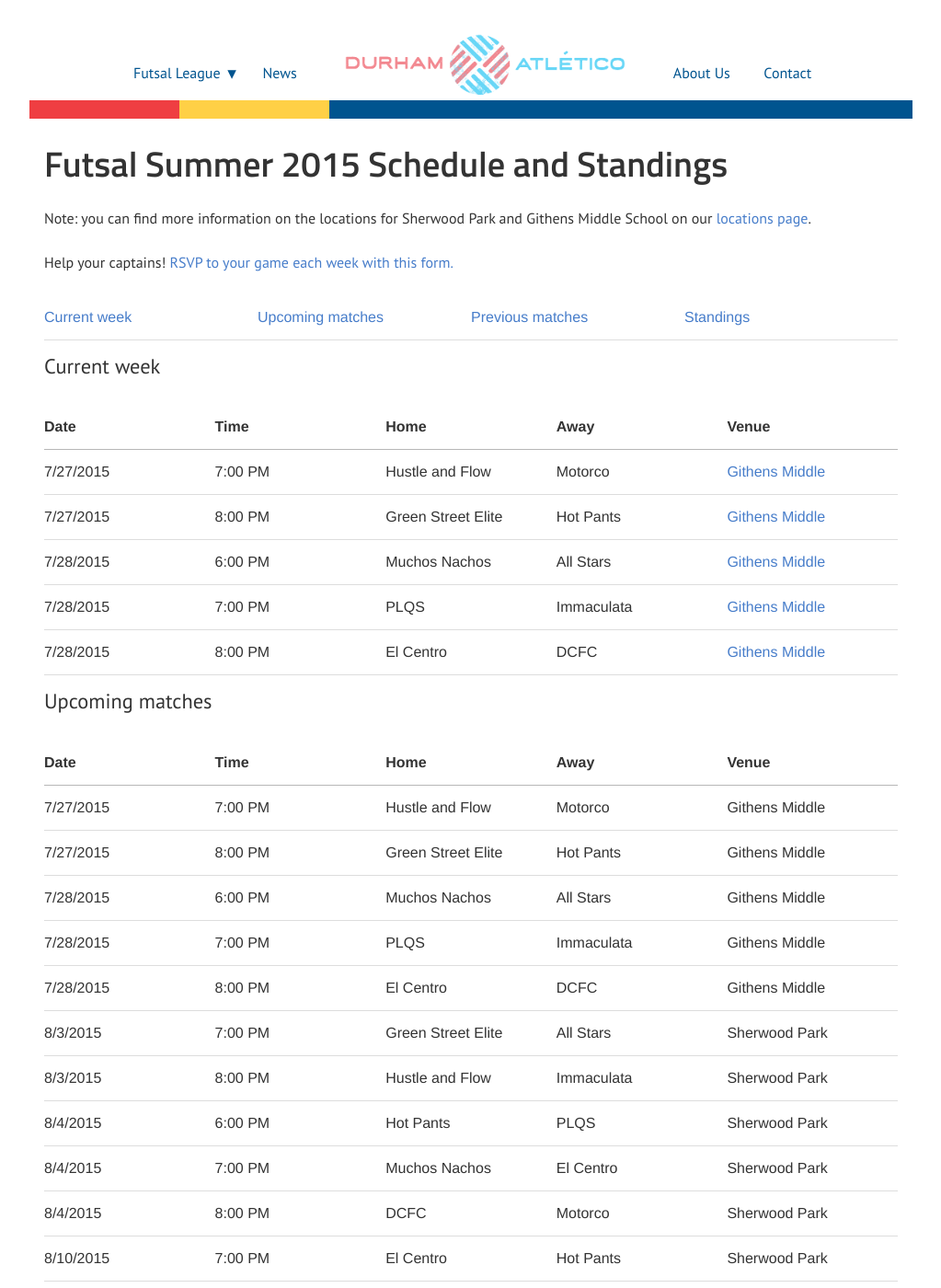
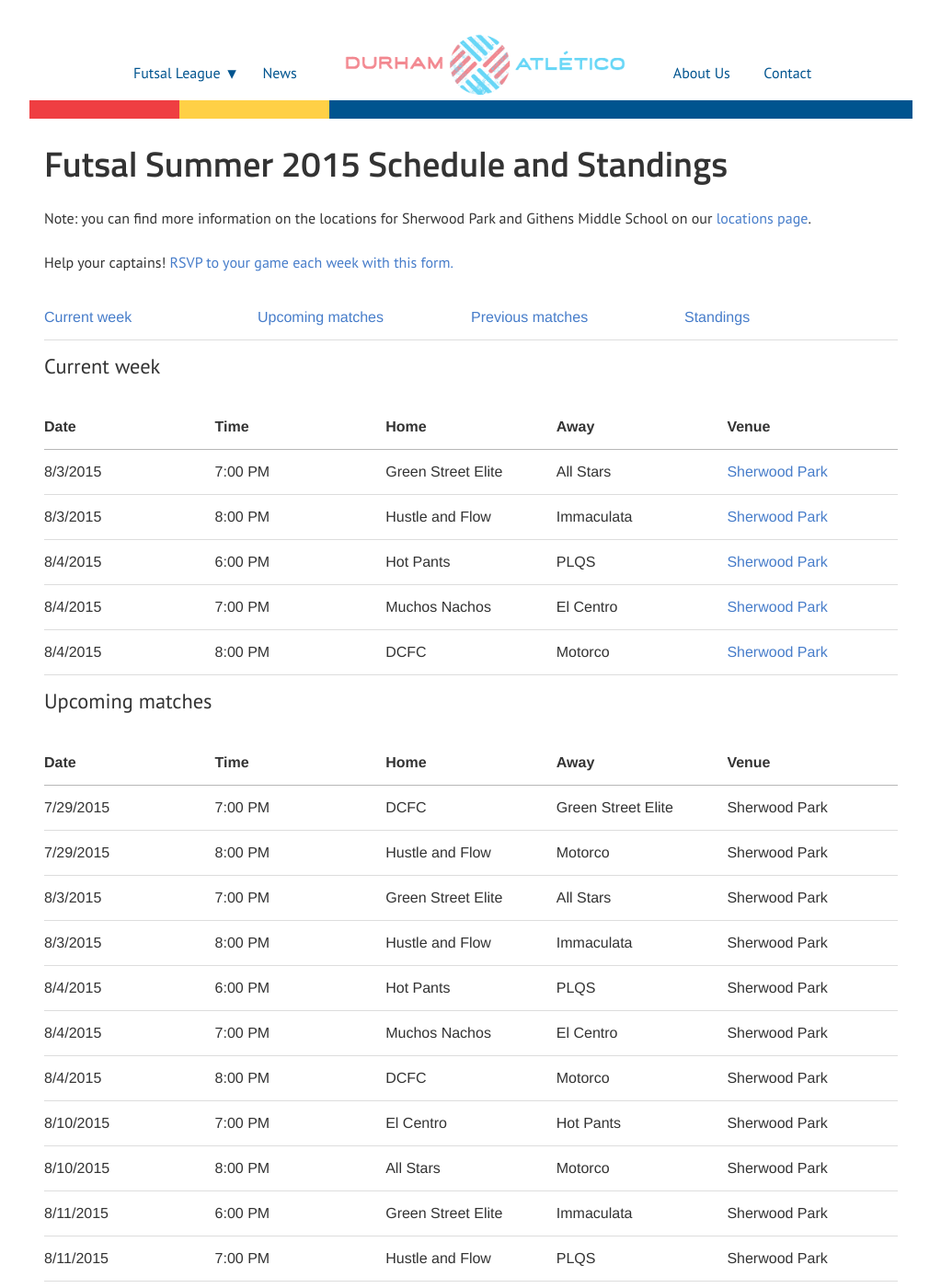
Before and after one commit to durhamatletico/durhamatletico.github.io, a Jekyll site: the page built from futsal/schedule.html, in a window 1280 px wide and 1400 px high. Shown: the whole window at 92% size, without its empty margins (128-1151 px from the left). Built offline with Jekyll 4.4.1, drawn with Linux system fonts in a browser that asks for light colours; some of the changed text lies outside the part shown.

Commit message:
Cross fingers, run script and rebuild _data
I followed the README, and have no idea if it's right.

I had to do source ~/.bashrc again to get
which csvgrep to show

```diff
--- a/_data/2015/summer/matches.json
+++ b/_data/2015/summer/matches.json
@@ -24,8 +24,6 @@
 {"Date":"6/29/2015","Time":"8:00 PM","Team 1":"El Centro","Team 2":"PLQS","Default venue":"Sherwood Park","Team 1 score":"4","Team 2 score":"6","":""}
 ,
 {"Date":"6/30/2015","Time":"6:00 PM","Team 1":"Motorco","Team 2":"Hot Pants","Default venue":"Sherwood Park","Team 1 score":"6","Team 2 score":"1","":""}
-,
-{"Date":"6/30/2015","Time":"7:00 PM","Team 1":"DCFC","Team 2":"Green Street Elite","Default venue":"Sherwood Park","Team 1 score":"Postponed","Team 2 score":"Postponed","":""}
 ,
 {"Date":"7/9/2015","Time":"7:00 PM","Team 1":"Muchos Nachos","Team 2":"Hustle and Flow","Default venue":"Sherwood Park","Team 1 score":"6","Team 2 score":"3","":""}
 ,
@@ -58,4 +56,12 @@
 {"Date":"7/21/2015","Time":"7:00 PM","Team 1":"Muchos Nachos","Team 2":"Motorco","Default venue":"Githens Middle School","Team 1 score":"5","Team 2 score":"13","":""}
 ,
 {"Date":"7/21/2015","Time":"8:00 PM","Team 1":"PLQS","Team 2":"DCFC","Default venue":"Githens Middle School","Team 1 score":"7","Team 2 score":"8","":""}
+,
+{"Date":"7/27/2015","Time":"8:00 PM","Team 1":"Green Street Elite","Team 2":"Hot Pants","Default venue":"Githens Middle School","Team 1 score":"5","Team 2 score":"3","":""}
+,
+{"Date":"7/28/2015","Time":"6:00 PM","Team 1":"Muchos Nachos","Team 2":"All Stars","Default venue":"Githens Middle School","Team 1 score":"9","Team 2 score":"10","":""}
+,
+{"Date":"7/28/2015","Time":"7:00 PM","Team 1":"PLQS","Team 2":"Immaculata","Default venue":"Githens Middle School","Team 1 score":"11","Team 2 score":"9","":""}
+,
+{"Date":"7/28/2015","Time":"8:00 PM","Team 1":"El Centro","Team 2":"DCFC","Default venue":"Githens Middle School","Team 1 score":"6","Team 2 score":"12","":""}
 ]
--- a/_data/2015/summer/past.json
+++ b/_data/2015/summer/past.json
@@ -24,8 +24,6 @@
 {"Date":"6/29/2015","Time":"8:00 PM","Team 1":"El Centro","Team 2":"PLQS","Default venue":"Sherwood Park","Team 1 score":"4","Team 2 score":"6","":""}
 ,
 {"Date":"6/30/2015","Time":"6:00 PM","Team 1":"Motorco","Team 2":"Hot Pants","Default venue":"Sherwood Park","Team 1 score":"6","Team 2 score":"1","":""}
-,
-{"Date":"6/30/2015","Time":"7:00 PM","Team 1":"DCFC","Team 2":"Green Street Elite","Default venue":"Sherwood Park","Team 1 score":"Postponed","Team 2 score":"Postponed","":""}
 ,
 {"Date":"7/9/2015","Time":"7:00 PM","Team 1":"Muchos Nachos","Team 2":"Hustle and Flow","Default venue":"Sherwood Park","Team 1 score":"6","Team 2 score":"3","":""}
 ,
@@ -58,4 +56,12 @@
 {"Date":"7/21/2015","Time":"7:00 PM","Team 1":"Muchos Nachos","Team 2":"Motorco","Default venue":"Githens Middle School","Team 1 score":"5","Team 2 score":"13","":""}
 ,
 {"Date":"7/21/2015","Time":"8:00 PM","Team 1":"PLQS","Team 2":"DCFC","Default venue":"Githens Middle School","Team 1 score":"7","Team 2 score":"8","":""}
+,
+{"Date":"7/27/2015","Time":"8:00 PM","Team 1":"Green Street Elite","Team 2":"Hot Pants","Default venue":"Githens Middle School","Team 1 score":"5","Team 2 score":"3","":""}
+,
+{"Date":"7/28/2015","Time":"6:00 PM","Team 1":"Muchos Nachos","Team 2":"All Stars","Default venue":"Githens Middle School","Team 1 score":"9","Team 2 score":"10","":""}
+,
+{"Date":"7/28/2015","Time":"7:00 PM","Team 1":"PLQS","Team 2":"Immaculata","Default venue":"Githens Middle School","Team 1 score":"11","Team 2 score":"9","":""}
+,
+{"Date":"7/28/2015","Time":"8:00 PM","Team 1":"El Centro","Team 2":"DCFC","Default venue":"Githens Middle School","Team 1 score":"6","Team 2 score":"12","":""}
 ]
--- a/_data/2015/summer/schedule.json
+++ b/_data/2015/summer/schedule.json
@@ -1,13 +1,7 @@
 [
-{"Date":"7/27/2015","Time":"7:00 PM","Team 1":"Hustle and Flow","Team 2":"Motorco","Default venue":"Githens Middle","Team 1 score":"","Team 2 score":"","":""}
+{"Date":"7/29/2015","Time":"7:00 PM","Team 1":"DCFC","Team 2":"Green Street Elite","Default venue":"Sherwood Park","Team 1 score":"2","Team 2 score":"9","":""}
 ,
-{"Date":"7/27/2015","Time":"8:00 PM","Team 1":"Green Street Elite","Team 2":"Hot Pants","Default venue":"Githens Middle","Team 1 score":"","Team 2 score":"","":""}
-,
-{"Date":"7/28/2015","Time":"6:00 PM","Team 1":"Muchos Nachos","Team 2":"All Stars","Default venue":"Githens Middle","Team 1 score":"","Team 2 score":"","":""}
-,
-{"Date":"7/28/2015","Time":"7:00 PM","Team 1":"PLQS","Team 2":"Immaculata","Default venue":"Githens Middle","Team 1 score":"","Team 2 score":"","":""}
-,
-{"Date":"7/28/2015","Time":"8:00 PM","Team 1":"El Centro","Team 2":"DCFC","Default venue":"Githens Middle","Team 1 score":"","Team 2 score":"","":""}
+{"Date":"7/29/2015","Time":"8:00 PM","Team 1":"Hustle and Flow","Team 2":"Motorco","Default venue":"Sherwood Park","Team 1 score":"5","Team 2 score":"6","":""}
 ,
 {"Date":"8/3/2015","Time":"7:00 PM","Team 1":"Green Street Elite","Team 2":"All Stars","Default venue":"Sherwood Park","Team 1 score":"","Team 2 score":"","":""}
 ,
--- a/_data/2015/summer/week.json
+++ b/_data/2015/summer/week.json
@@ -1,11 +1,11 @@
 [
-{"Date":"7/27/2015","Time":"7:00 PM","Team 1":"Hustle and Flow","Team 2":"Motorco","Default venue":"Githens Middle","Team 1 score":"","Team 2 score":"","":""}
+{"Date":"8/3/2015","Time":"7:00 PM","Team 1":"Green Street Elite","Team 2":"All Stars","Default venue":"Sherwood Park","Team 1 score":"","Team 2 score":"","":""}
 ,
-{"Date":"7/27/2015","Time":"8:00 PM","Team 1":"Green Street Elite","Team 2":"Hot Pants","Default venue":"Githens Middle","Team 1 score":"","Team 2 score":"","":""}
+{"Date":"8/3/2015","Time":"8:00 PM","Team 1":"Hustle and Flow","Team 2":"Immaculata","Default venue":"Sherwood Park","Team 1 score":"","Team 2 score":"","":""}
 ,
-{"Date":"7/28/2015","Time":"6:00 PM","Team 1":"Muchos Nachos","Team 2":"All Stars","Default venue":"Githens Middle","Team 1 score":"","Team 2 score":"","":""}
+{"Date":"8/4/2015","Time":"6:00 PM","Team 1":"Hot Pants","Team 2":"PLQS","Default venue":"Sherwood Park","Team 1 score":"","Team 2 score":"","":""}
 ,
-{"Date":"7/28/2015","Time":"7:00 PM","Team 1":"PLQS","Team 2":"Immaculata","Default venue":"Githens Middle","Team 1 score":"","Team 2 score":"","":""}
+{"Date":"8/4/2015","Time":"7:00 PM","Team 1":"Muchos Nachos","Team 2":"El Centro","Default venue":"Sherwood Park","Team 1 score":"","Team 2 score":"","":""}
 ,
-{"Date":"7/28/2015","Time":"8:00 PM","Team 1":"El Centro","Team 2":"DCFC","Default venue":"Githens Middle","Team 1 score":"","Team 2 score":"","":""}
+{"Date":"8/4/2015","Time":"8:00 PM","Team 1":"DCFC","Team 2":"Motorco","Default venue":"Sherwood Park","Team 1 score":"","Team 2 score":"","":""}
 ]
```
Also changed, not shown: _data/2015/summer/results.yml (+13 -13 lines).
